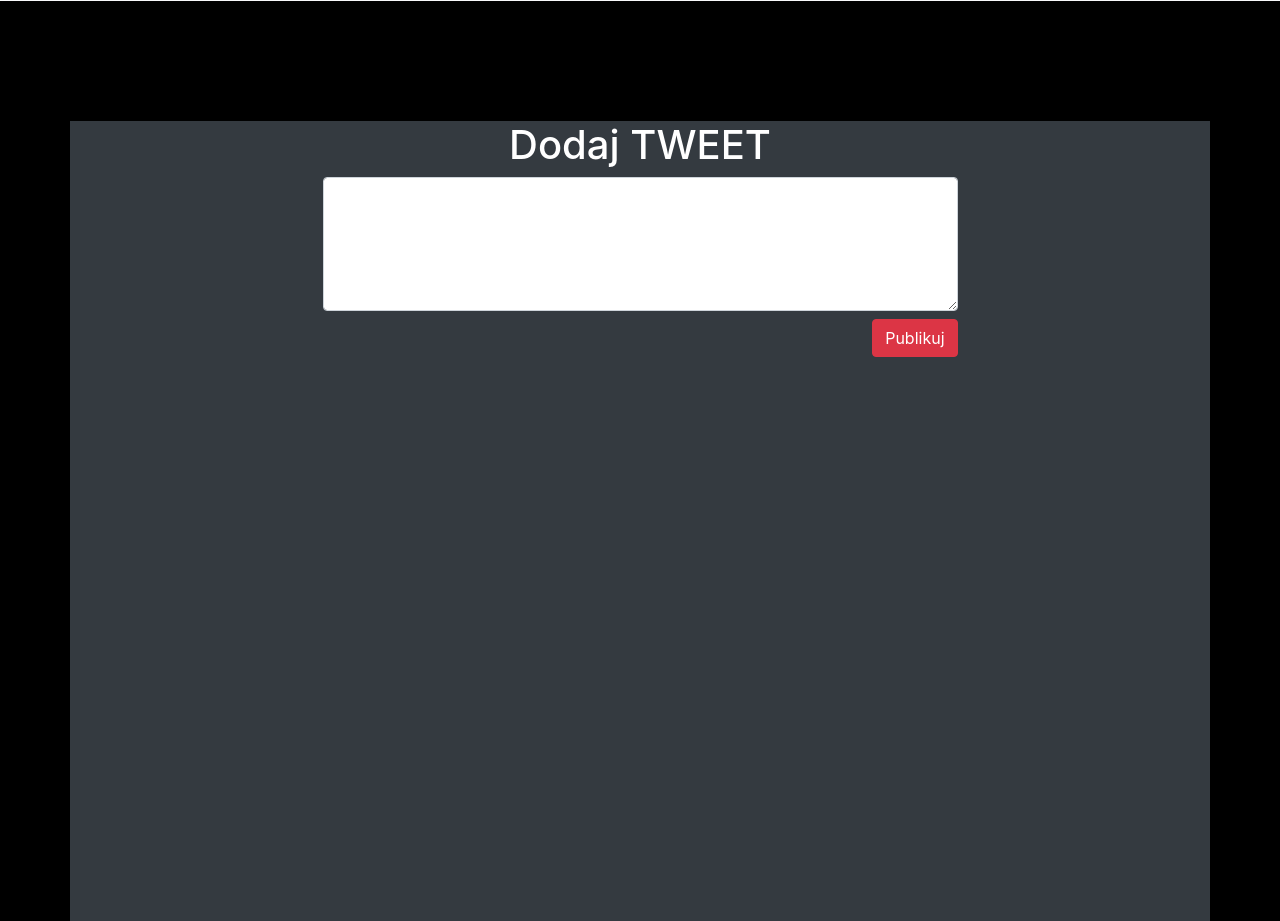
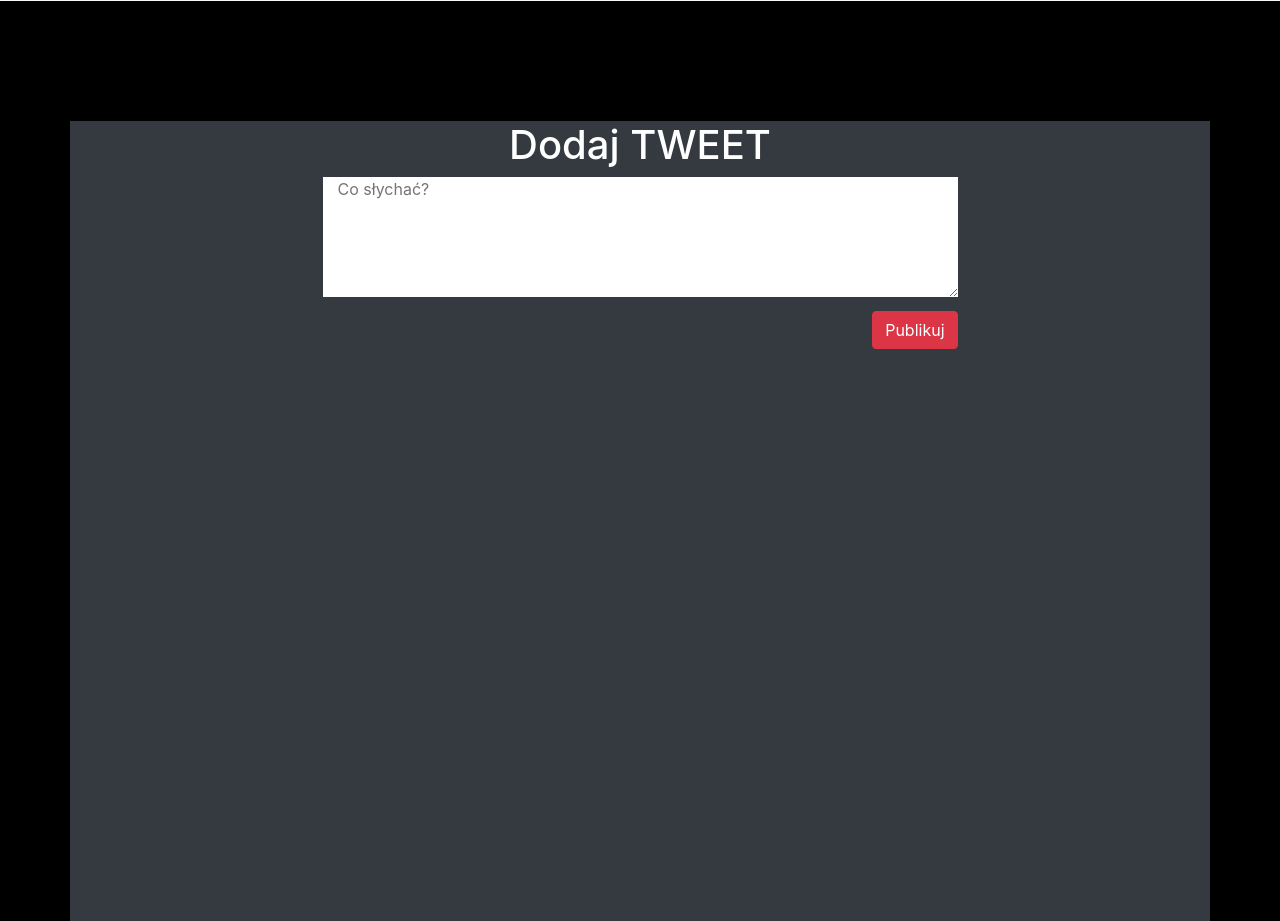
Before and after one commit to MateuszWojno/Social-Network-MessBox, a PHP site: template src/mess/view/pages/profile.php in a window 1280 px wide. Shown: the part 757-1678 px from the top of the page. Run offline with PHP 8.4, Linux system fonts and the light colour scheme; the template is opened without the code that fills it, so the values that code supplies are empty; some libraries are stand-ins or nearby versions; some web fonts are replaced.

Commit message:
Add formPost class in mess/view/pages/profile.php and style in assets/style/profile.sass

```diff
--- a/assets/style/profile.css
+++ b/assets/style/profile.css
@@ -133,6 +133,10 @@
 * .buttonPostPublish {
   float: right;
 }
+* .formPost {
+  border: none;
+  outline: none;
+}
 * .authorPost {
   color: white;
   font-weight: bold;
--- a/assets/style/profile.sass
+++ b/assets/style/profile.sass
@@ -153,6 +153,9 @@ $width:120px
   .buttonPostPublish
     float: right
 
+  .formPost
+    border: none
+    outline: none
   .authorPost
     color: $white-color
     font-weight: bold
--- a/src/mess/view/pages/profile.php
+++ b/src/mess/view/pages/profile.php
@@ -194,11 +194,7 @@
             <div class="row d-flex justify-content-center" style="display: block">
                 <div class="col-xl-7">
                     <form method="post" name="formPostPublish">
-                        <textarea class="md-textarea form-control"
-                                  rows="5"
-                                  placeholder="Co słychać?"
-                                  name="post">
-                        </textarea>
+                        <textarea name="post" class="col-xl-12 formPost" rows="5" placeholder="Co słychać?"></textarea>
                         <?php if ($this->validation->failed('post')): ?>
                             <span class="error" style="color: red">
                                 <?= htmlSpecialChars($this->validation->message('post')); ?>
```
